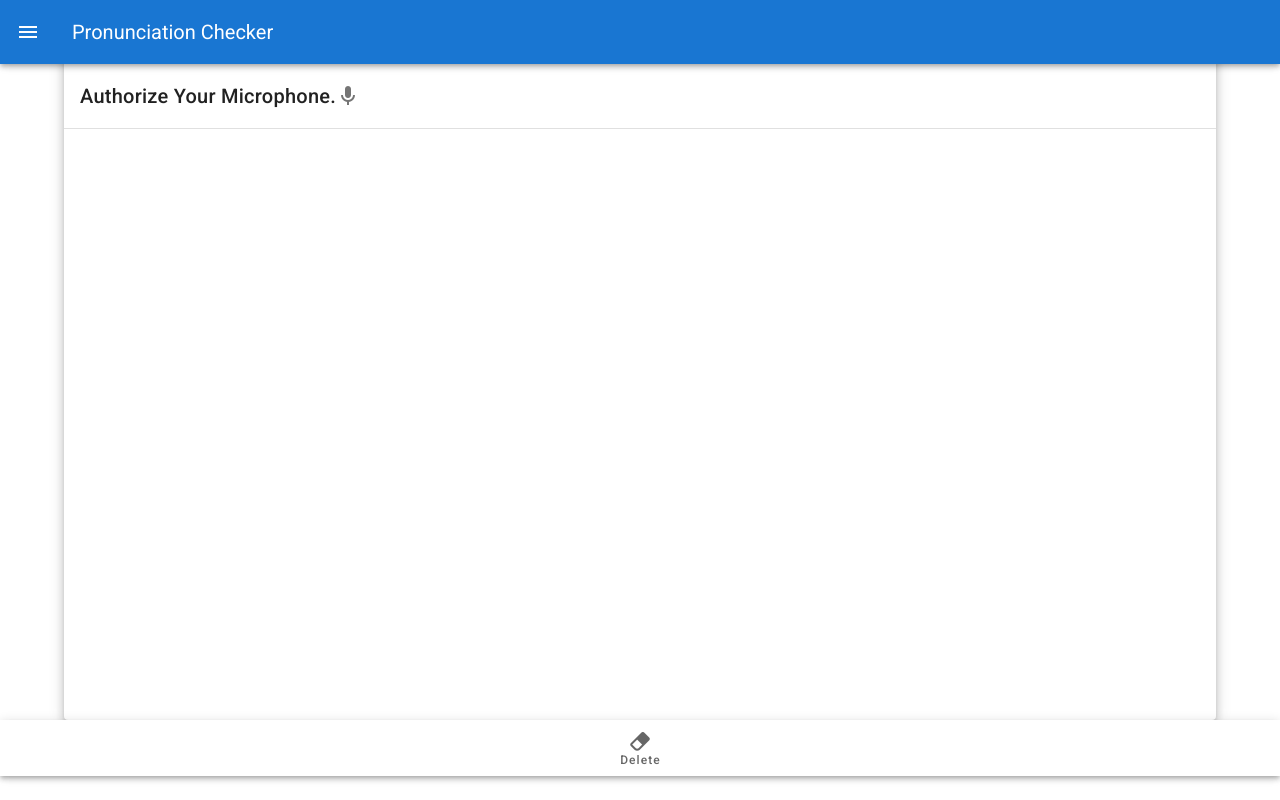
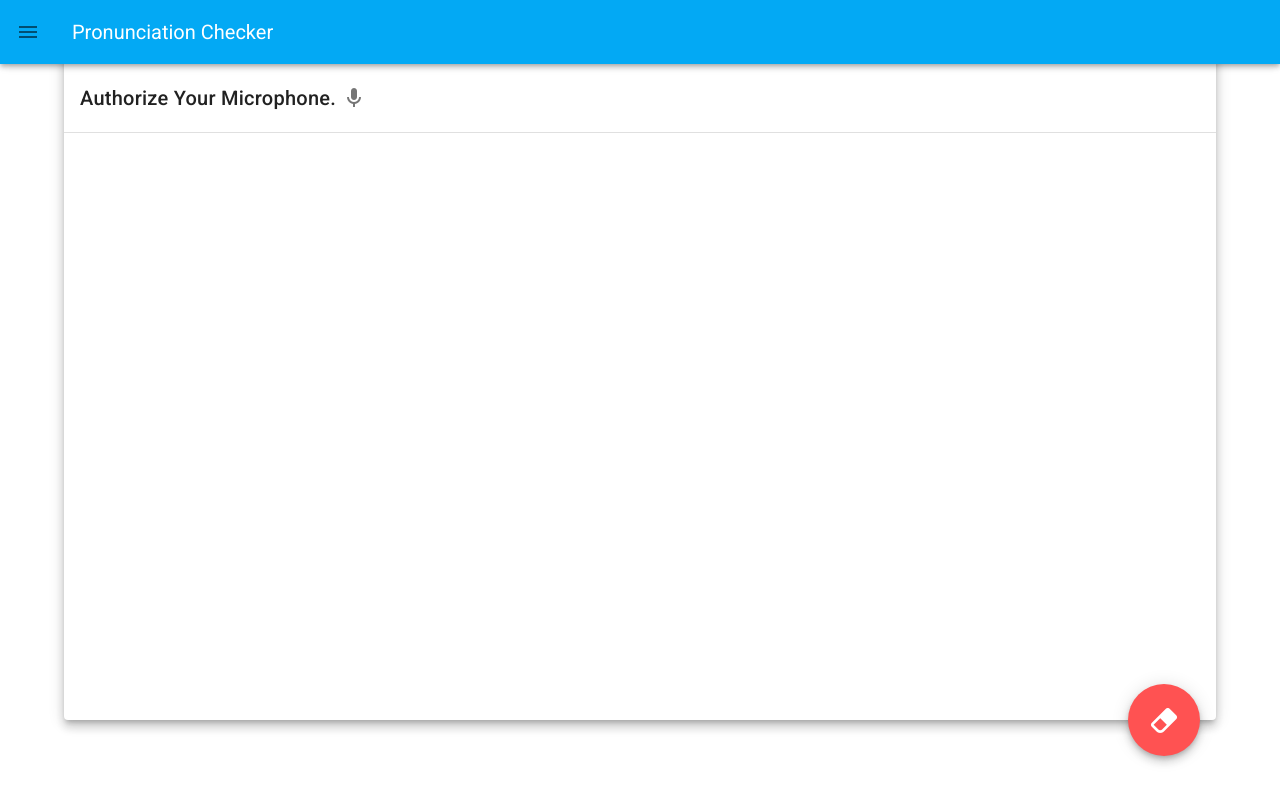
Before and after one commit to oh-yu/en-pronunciation-checker, a Vue app: page /#/ in a window 1280 px wide. Built offline with nearby package versions, Linux system fonts and the light colour scheme.

Commit message:
change style as a whole

```diff
--- a/src/App.vue
+++ b/src/App.vue
@@ -1,9 +1,9 @@
 <template>
   <div id="app">
     <v-app>
-      <v-app-bar app color="primary" dark >
+      <v-app-bar app color="light-blue">
         <v-app-bar-nav-icon @click.stop="drawer = !drawer"></v-app-bar-nav-icon>
-        <v-toolbar-title>Pronunciation Checker</v-toolbar-title>
+        <v-toolbar-title class="white--text">Pronunciation Checker</v-toolbar-title>
       </v-app-bar>
       <v-navigation-drawer v-model="drawer" absolute temporary>
         <v-list>
--- a/src/components/Home.vue
+++ b/src/components/Home.vue
@@ -4,18 +4,17 @@
       <v-content class="pb-7">
         <v-card-title>
           Authorize Your Microphone.
-          <v-icon>mdi-microphone</v-icon>
+          <v-btn icon @click="authorizeMedia()">
+            <v-icon>mdi-microphone</v-icon>
+          </v-btn>
         </v-card-title>
         <v-divider/>
         <div id="result"></div>
       </v-content>
-    </v-card>
-    <v-bottom-navigation  color="blue lighten-2">
-      <v-btn x-large @click="deleteText()">
-        <span>Delete</span>
+      <v-btn color="error" dark x-large fab bottom right absolute @click="deleteText()">
         <v-icon>mdi-eraser</v-icon>
       </v-btn>
-    </v-bottom-navigation>
+    </v-card>
   </div>
 </template>
 <script>
@@ -32,7 +31,9 @@ export default {
   deleteText(){
   this.msg=''
   document.getElementById('result').innerHTML=''
-  }},
+  },
+  authorizeMedia(){alert('If you have any troubles, please check your input of micryophone.')}
+},
   created: function(){
   this.pronounce.lang = 'en-US';
   this.pronounce.interimReuslts = true;
```
Also changed, not shown: 1 other file (tests, documents, lock files or other folders).
